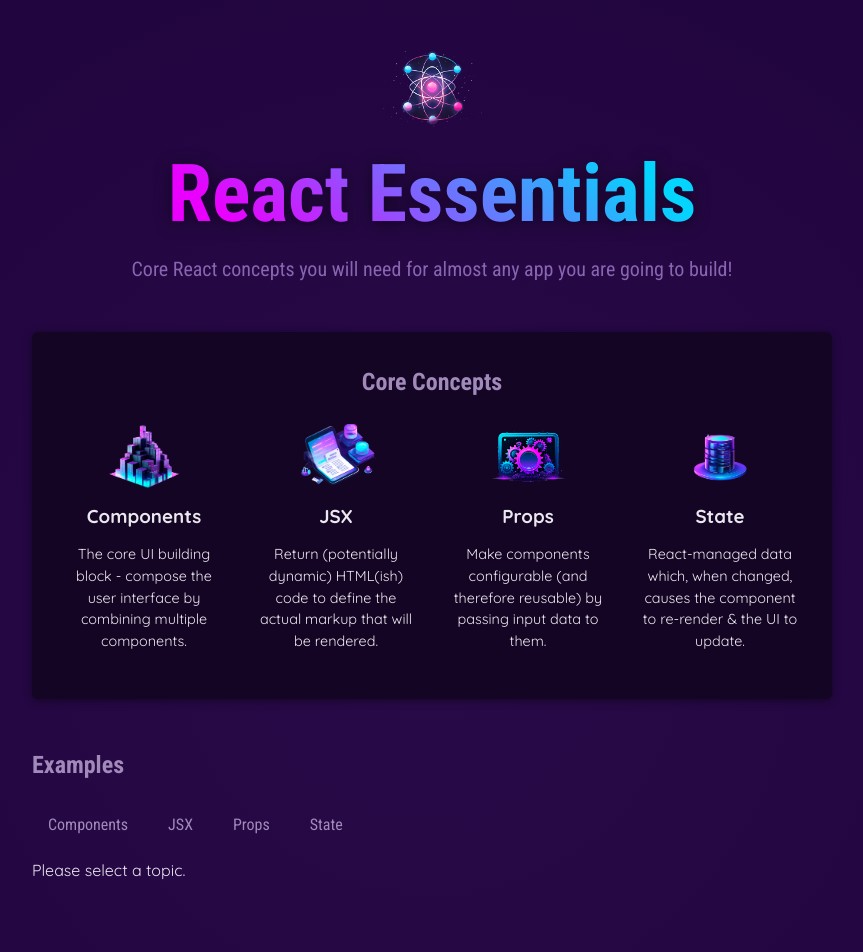
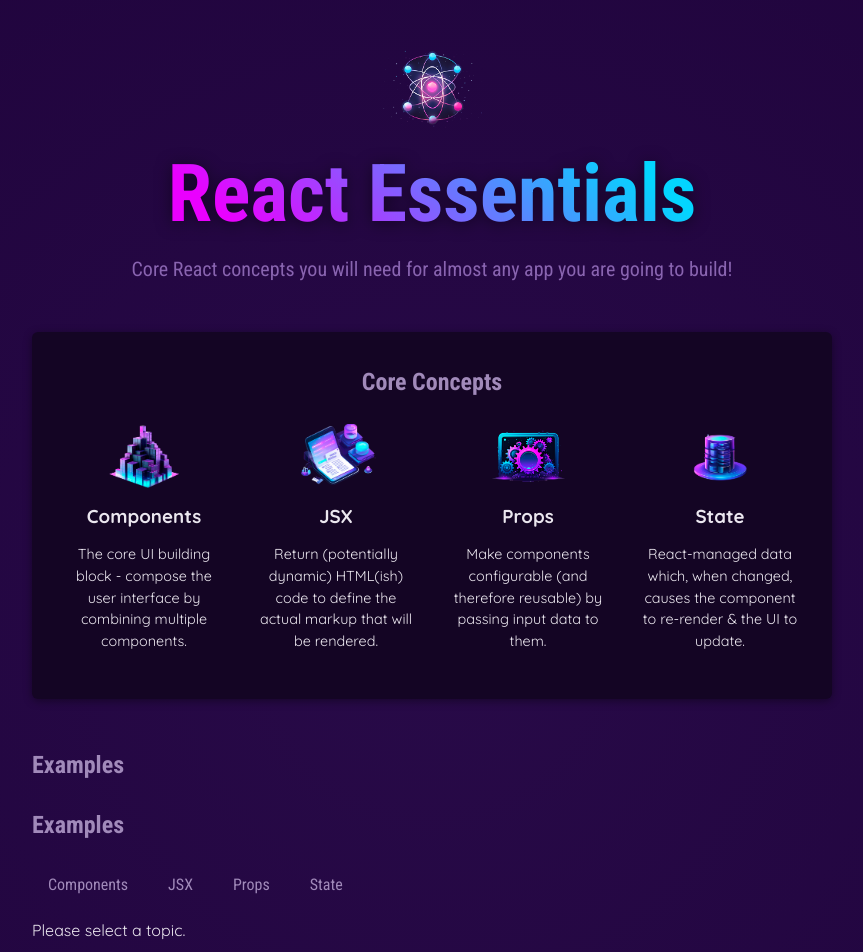
Before and after one commit to LevDoesCode/practice-react, a React (Vite) app in the folder 01-learning/02-path2/06-essentials-deep/: page / in a window 1280 px wide. Shown: the top 952 px of the page, without its empty margins (208-1071 px from the left). Built offline with nearby package versions, Linux system fonts and the light colour scheme.

Commit message:
Created Section component and used spred/rest operator for props

```diff
--- a/01-learning/02-path2/06-essentials-deep/src/components/Examples.jsx
+++ b/01-learning/02-path2/06-essentials-deep/src/components/Examples.jsx
@@ -1,6 +1,7 @@
 import { useState } from "react";
 import TabButton from "./TabButton.jsx";
 import { EXAMPLES } from "../data.js";
+import Section from "./Section.jsx";
 
 export default function Examples() {
     const [selectedTopic, setSelectedTopic] = useState();
@@ -24,7 +25,7 @@ export default function Examples() {
     }
 
     return (
-        <section id="examples">
+        <Section id="examples" title="Examples">
             <h2>Examples</h2>
             <menu>
                 <TabButton isSelected={selectedTopic === "components"} onSelect={() => handleSelect("components")}>
@@ -41,6 +42,6 @@ export default function Examples() {
                 </TabButton>
             </menu>
             {tabContent}
-        </section>
+        </Section>
     );
 }
--- /dev/null
+++ b/01-learning/02-path2/06-essentials-deep/src/components/Section.jsx
@@ -0,0 +1,8 @@
+export default function Section({ children, title, ...props }) {
+    return (
+        <section {...props}>
+            <h2>{title}</h2>
+            {children}
+        </section>
+    );
+}
```
